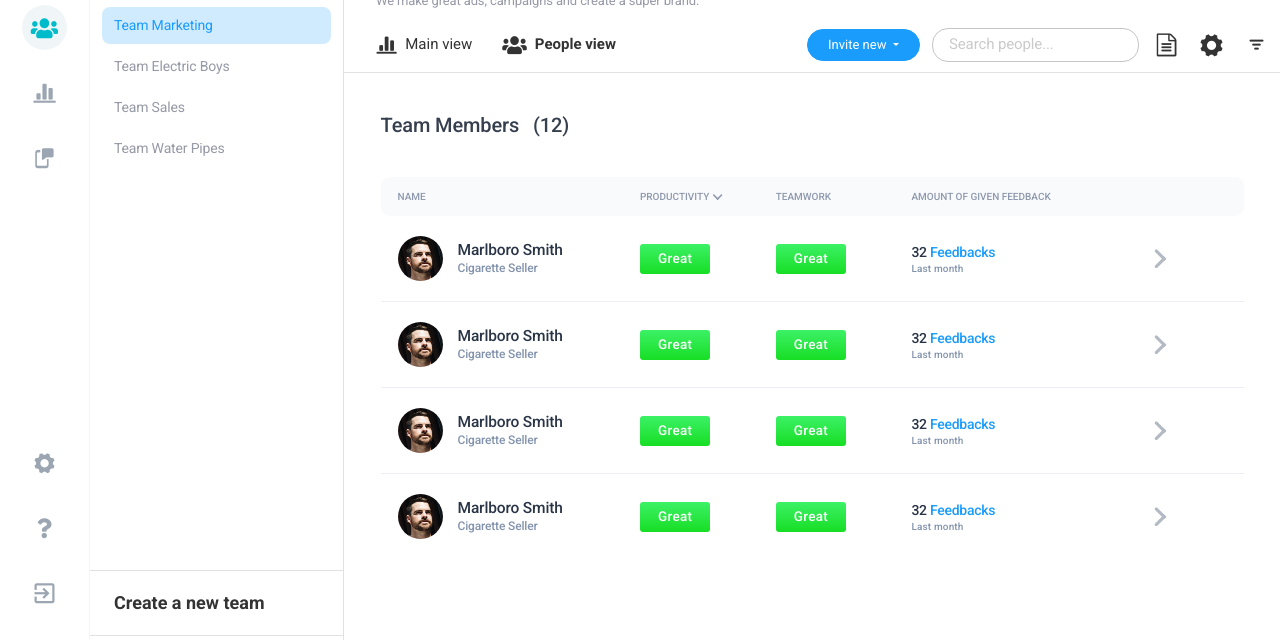
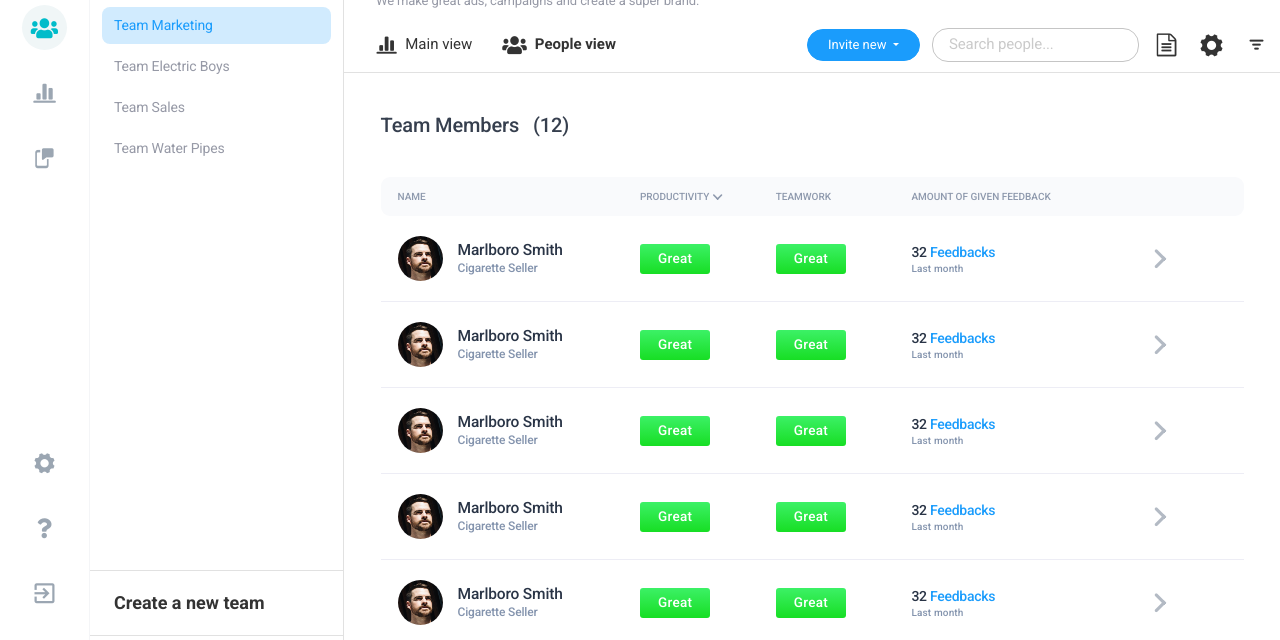
Before and after one commit to markrajk/dashboard, a plain HTML site: page teams-people-view/index.html in a window 1280 px wide. Shown: the part 88-728 px from the top of the page. Drawn offline with Linux system fonts and the light colour scheme; files whose address does not match are found by name.

Commit message:
teams people view table height ++

```diff
--- a/public/scss/style.scss
+++ b/public/scss/style.scss
@@ -898,6 +898,7 @@ a:focus {
             padding: .6rem 1.6rem;
             outline: none;
             font-family: Roboto;
+            font-weight: 400;
             font-size: 1.5rem;
             line-height: 1.33;
             letter-spacing: -0.12px;
@@ -1090,6 +1091,12 @@ a:focus {
                     }
                 }
 
+                & tbody {
+                    max-height: calc(
+                            100vh - 11rem - 16rem - 8rem
+                    );
+                }
+
                 & tr {
                     padding: 0 1.7rem;
                 }
```
Also changed, not shown: public/css/style.css.
